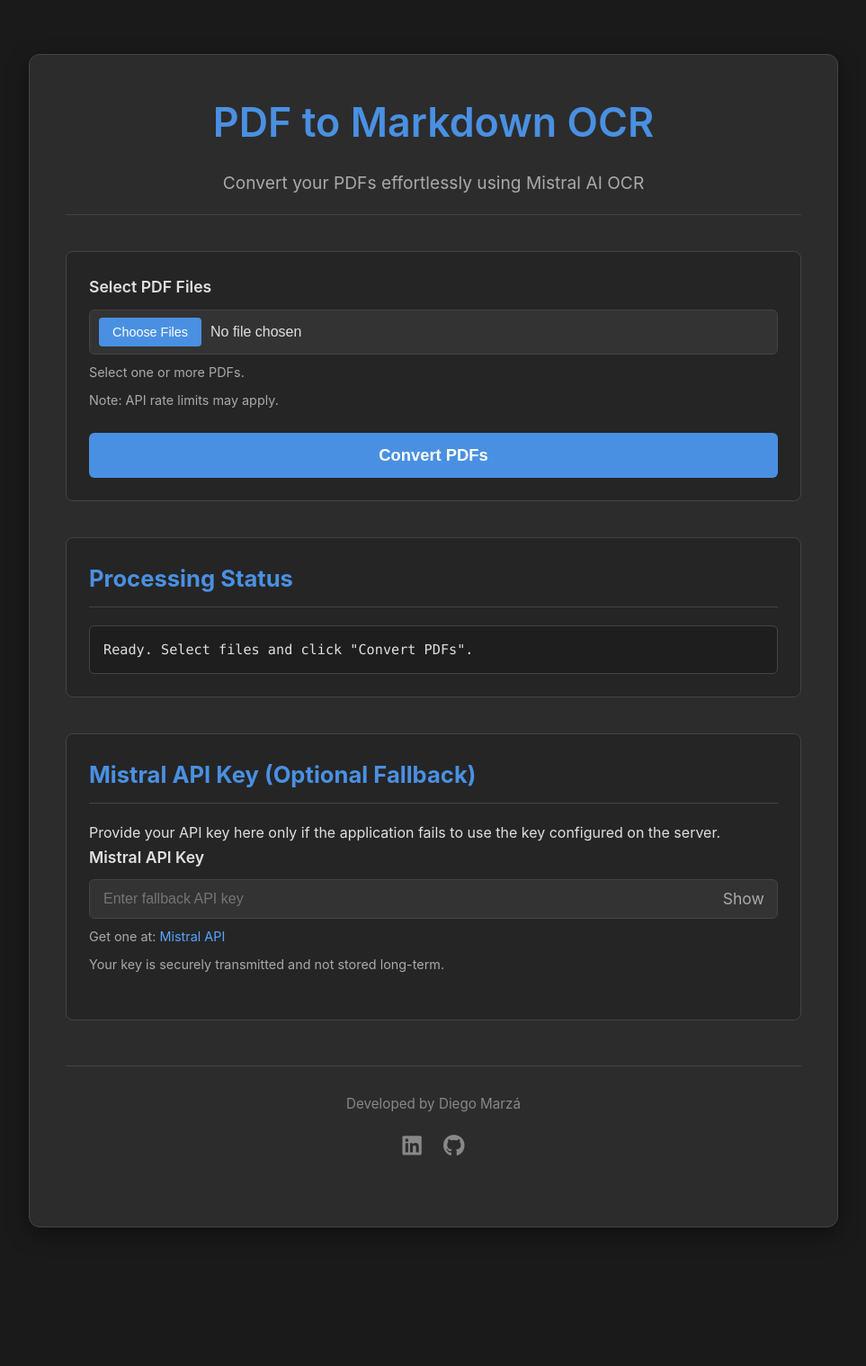
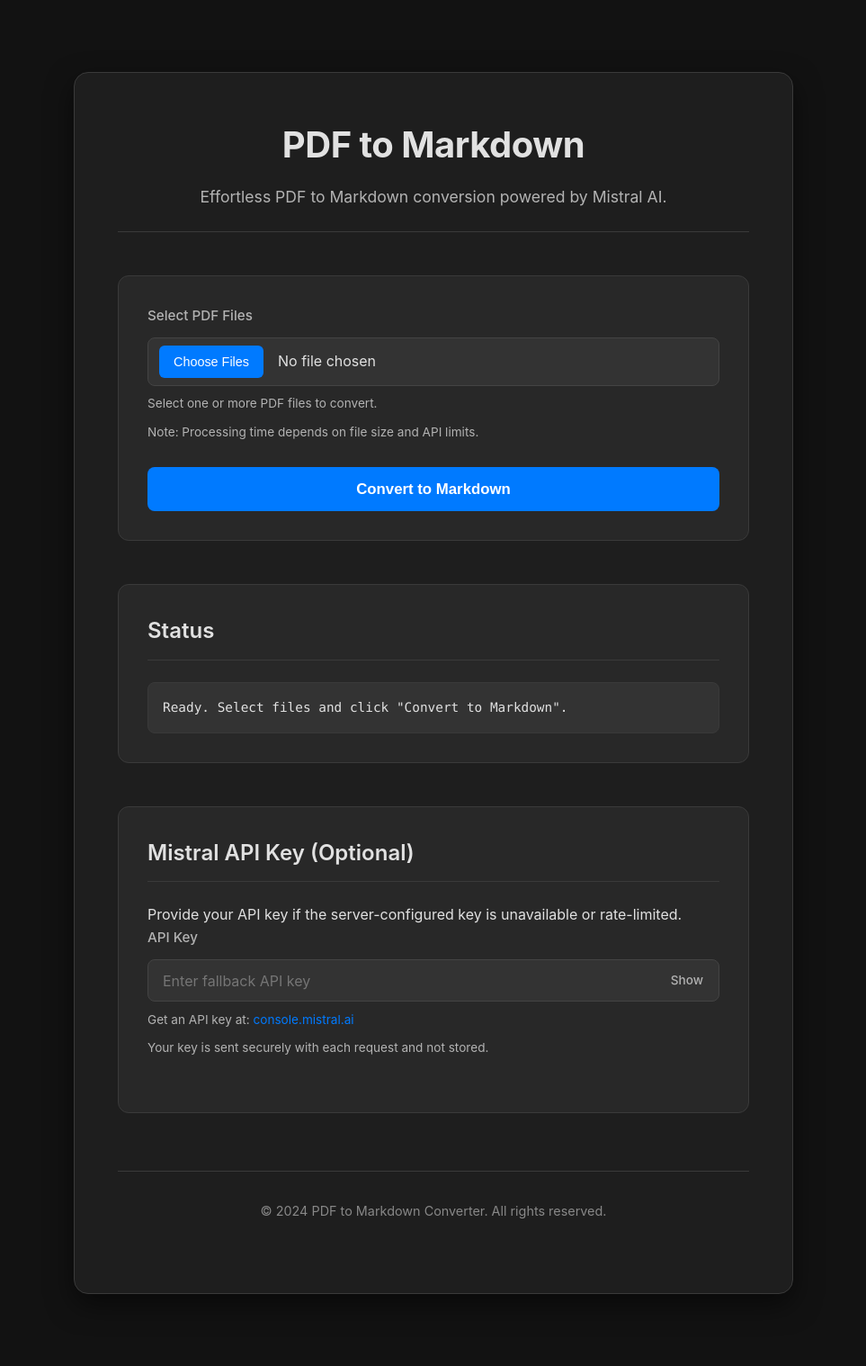
Before and after one commit to hunmac9/mistralocr, a Flask app: page / in a window 1280 px wide. Shown: the whole page at 90% size, without its empty margins (158-1121 px from the left). Before the commit the page ends 1364 px from the top, so only its background shows below. Run offline with Flask 3, Linux system fonts and the light colour scheme; some libraries are stand-ins or nearby versions.

Commit message:
feat: Refactor UI with modern 'Silicon Valley' style and cleanup

```diff
--- a/app.py
+++ b/app.py
@@ -3,7 +3,6 @@ import json
 import base64
 import shutil
 import zipfile
-# import re # No longer needed
 from pathlib import Path
 from uuid import uuid4
 from flask import Flask, request, render_template, jsonify, send_from_directory, url_for
@@ -294,7 +293,7 @@ def handle_process():
         # Return session_id along with results for constructing image URLs on frontend
         return jsonify({
             "success": True,
-            "session_id": session_id, # ADDED session_id here
+            "session_id": session_id,
             "results": processed_files_results, # Renamed from 'downloads'
             "errors": processing_errors
         }), 200
--- a/static/style.css
+++ b/static/style.css
@@ -1,165 +1,172 @@
-/* General Reset and Base Styles */
+/* Silicon Valley Inspired - Clean & Modern Dark Theme */
 :root {
-  --bg-color: #1a1a1a; /* Dark background */
-  --text-color: #e0e0e0; /* Light text */
-  --primary-color: #4a90e2; /* A modern blue */
-  --primary-hover-color: #357abd;
-  --secondary-bg-color: #2c2c2c; /* Slightly lighter dark for containers */
-  --border-color: #444; /* Darker border */
-  --input-bg-color: #333;
-  --input-text-color: #e0e0e0;
-  --link-color: #58a6ff; /* Brighter blue for links */
-  --link-hover-color: #79b8ff;
-  --error-color: #f85149;
-  --success-color: #2ea043;
+  --bg-color: #121212; /* Very dark background */
+  --text-color: #e1e1e1; /* Off-white text */
+  --text-secondary-color: #b3b3b3; /* Lighter gray for secondary text */
+  --primary-color: #007aff; /* Apple's blue - vibrant */
+  --primary-hover-color: #005ecb; /* Darker blue on hover */
+  --container-bg-color: #1e1e1e; /* Dark gray for containers */
+  --section-bg-color: #282828; /* Slightly lighter gray for sections */
+  --input-bg-color: #333333;
+  --input-border-color: #444444;
+  --input-focus-border-color: var(--primary-color);
+  --input-focus-shadow: rgba(0, 122, 255, 0.25);
+  --link-color: var(--primary-color);
+  --link-hover-color: #58a6ff; /* Lighter blue for link hover */
+  --error-color: #ff3b30; /* Apple's red */
+  --success-color: #34c759; /* Apple's green */
   --loader-color: var(--primary-color);
-  --shadow-color: rgba(0, 0, 0, 0.4);
-  --tagline-color: #aaa;
+  --shadow-color: rgba(0, 0, 0, 0.5);
+  --border-color: #3a3a3a; /* Subtle border color */
   --footer-text-color: #888;
-  --footer-icon-color: #888;
-  --footer-icon-hover-color: var(--link-color);
-  --section-bg-color: #252525; /* Background for sections like form, status */
-  --pre-bg-color: #1e1e1e; /* Background for code/pre blocks */
-  --pre-border-color: var(--border-color);
-  --download-item-bg: var(--secondary-bg-color);
-  --download-item-border: var(--border-color);
+
+  --font-sans: "Inter", -apple-system, BlinkMacSystemFont, "Segoe UI", Roboto, Helvetica, Arial, sans-serif, "Apple Color Emoji", "Segoe UI Emoji", "Segoe UI Symbol";
+  --font-mono: "SFMono-Regular", Consolas, "Liberation Mono", Menlo, Courier, monospace;
 }
 
-* {
+/* Global Resets & Base Styles */
+*,
+*::before,
+*::after {
   box-sizing: border-box;
   margin: 0;
   padding: 0;
 }
 
+html {
+  font-size: 16px; /* Base font size */
+}
+
 body {
-  font-family: -apple-system, BlinkMacSystemFont, "Segoe UI", Roboto, Helvetica, Arial, sans-serif;
+  font-family: var(--font-sans);
   background-color: var(--bg-color);
   color: var(--text-color);
   line-height: 1.6;
-  padding: 20px;
-  transition: background-color 0.3s, color 0.3s;
+  padding: 2rem;
+  -webkit-font-smoothing: antialiased;
+  -moz-osx-font-smoothing: grayscale;
+  transition: background-color 0.2s ease-in-out, color 0.2s ease-in-out;
 }
 
-/* Container */
+/* Main Container */
 .container {
-  max-width: 900px;
-  margin: 40px auto;
-  background-color: var(--secondary-bg-color);
-  padding: 40px;
-  border-radius: 12px;
-  box-shadow: 0 8px 25px var(--shadow-color);
+  max-width: 800px; /* Slightly narrower for focus */
+  margin: 3rem auto;
+  background-color: var(--container-bg-color);
+  padding: 3rem;
+  border-radius: 16px; /* More rounded corners */
+  box-shadow: 0 12px 30px var(--shadow-color);
   border: 1px solid var(--border-color);
 }
 
 /* Header */
 header {
   text-align: center;
-  margin-bottom: 40px;
+  margin-bottom: 3rem;
+  padding-bottom: 1.5rem;
   border-bottom: 1px solid var(--border-color);
-  padding-bottom: 20px;
 }
 
 header h1 {
-  color: var(--primary-color);
-  font-size: 2.8em;
-  font-weight: 600;
-  margin-bottom: 15px;
+  color: var(--text-color); /* Use main text color for title */
+  font-size: 2.5rem; /* Slightly smaller */
+  font-weight: 700; /* Bolder */
+  margin-bottom: 0.75rem;
+  letter-spacing: -0.5px;
 }
 
 .tagline {
-  font-size: 1.2em;
-  color: var(--tagline-color);
+  font-size: 1.1rem;
+  color: var(--text-secondary-color);
 }
 
-/* Main Sections */
+/* Sections */
 main section {
-  margin-bottom: 40px;
-  padding: 25px;
+  margin-bottom: 3rem;
+  padding: 2rem;
   background-color: var(--section-bg-color);
-  border-radius: 8px;
+  border-radius: 12px; /* Consistent rounding */
   border: 1px solid var(--border-color);
 }
 
 main section h2 {
-    margin-bottom: 20px;
-    font-size: 1.6em;
-    color: var(--primary-color);
+    margin-bottom: 1.5rem;
+    font-size: 1.5rem;
+    font-weight: 600;
+    color: var(--text-color);
     border-bottom: 1px solid var(--border-color);
-    padding-bottom: 10px;
+    padding-bottom: 0.75rem;
 }
 
-.form-section {
-  /* Inherits section styles */
-}
-
+/* Form Styling */
 .form-group {
-  margin-bottom: 25px;
+  margin-bottom: 1.75rem;
 }
 
 label {
   display: block;
-  font-weight: 600;
-  margin-bottom: 10px;
-  color: var(--text-color);
-  font-size: 1.1em;
+  font-weight: 500; /* Medium weight */
+  margin-bottom: 0.75rem;
+  color: var(--text-secondary-color);
+  font-size: 0.95rem;
 }
 
 input[type="password"],
 input[type="text"],
 input[type="file"] {
   width: 100%;
-  padding: 12px 15px;
-  border: 1px solid var(--border-color);
-  border-radius: 6px;
-  font-size: 1em;
+  padding: 0.8rem 1rem;
+  border: 1px solid var(--input-border-color);
+  border-radius: 8px; /* Softer rounding */
+  font-size: 1rem;
   background-color: var(--input-bg-color);
-  color: var(--input-text-color);
-  transition: border-color 0.3s, box-shadow 0.3s;
+  color: var(--text-color);
+  transition: border-color 0.2s ease, box-shadow 0.2s ease;
+  font-family: inherit; /* Ensure consistent font */
 }
 
 input[type="password"]:focus,
 input[type="text"]:focus,
 input[type="file"]:focus {
   outline: none;
-  border-color: var(--primary-color);
-  box-shadow: 0 0 0 3px rgba(74, 144, 226, 0.3); /* Focus ring */
+  border-color: var(--input-focus-border-color);
+  box-shadow: 0 0 0 3px var(--input-focus-shadow);
 }
 
 input[type="file"] {
-  padding: 8px 10px;
+  padding: 0.5rem 0.75rem; /* Adjust padding for file input */
   cursor: pointer;
 }
 
-/* Style file input button */
 input[type="file"]::file-selector-button {
     background-color: var(--primary-color);
-    color: #fff;
-    padding: 8px 15px;
+    color: #ffffff;
+    padding: 0.6rem 1rem;
     border: none;
-    border-radius: 4px;
+    border-radius: 6px;
     cursor: pointer;
-    font-size: 0.9em;
-    transition: background-color 0.3s ease;
-    margin-right: 10px;
+    font-size: 0.9rem;
+    font-weight: 500;
+    transition: background-color 0.2s ease;
+    margin-right: 1rem;
 }
 
 input[type="file"]::file-selector-button:hover {
     background-color: var(--primary-hover-color);
 }
 
-
+/* Password Toggle */
 .password-toggle-group {
   display: flex;
   align-items: center;
-  position: relative; /* Needed for potential absolute positioning of toggle */
+  position: relative;
 }
 
 .password-toggle-group input[type="password"] {
-    padding-right: 40px; /* Space for the toggle */
+    padding-right: 50px; /* More space for toggle text */
 }
 
 .password-toggle-group input[type="checkbox"] {
-    /* Hide the default checkbox */
     opacity: 0;
     position: absolute;
     width: 1px;
@@ -168,72 +175,75 @@ input[type="file"]::file-selector-button:hover {
 
 .toggle-label {
   position: absolute;
-  right: 10px;
+  right: 12px;
   top: 50%;
   transform: translateY(-50%);
   cursor: pointer;
-  font-weight: normal;
-  color: var(--tagline-color);
-  user-select: none; /* Prevent text selection */
-  padding: 5px;
+  font-weight: 500;
+  font-size: 0.85rem;
+  color: var(--text-secondary-color);
+  user-select: none;
+  padding: 4px 6px;
+  border-radius: 4px;
+  transition: color 0.2s ease, background-color 0.2s ease;
 }
 
 .toggle-label:hover {
     color: var(--text-color);
+    background-color: rgba(255, 255, 255, 0.1);
 }
 
-/* Show/Hide text based on checkbox state */
-#api-key-toggle:not(:checked) + .toggle-label::after {
-    content: 'Show';
-}
-#api-key-toggle:checked + .toggle-label::after {
-    content: 'Hide';
-}
+#api-key-toggle:not(:checked) + .toggle-label::after { content: 'Show'; }
+#api-key-toggle:checked + .toggle-label::after { content: 'Hide'; }
 
-
-button#submit-btn { /* More specific selector */
+/* Submit Button */
+button#submit-btn {
   background-color: var(--primary-color);
-  color: #fff;
-  padding: 14px 30px;
+  color: #ffffff;
+  padding: 0.9rem 1.5rem;
   border: none;
-  border-radius: 6px;
+  border-radius: 8px;
   cursor: pointer;
-  font-size: 1.15em;
+  font-size: 1.05rem;
   font-weight: 600;
-  transition: background-color 0.3s ease, transform 0.1s ease;
-  display: block; /* Make button block level */
-  width: 100%; /* Full width */
-  margin-top: 10px;
+  transition: background-color 0.2s ease, transform 0.1s ease;
+  display: block;
+  width: 100%;
+  margin-top: 1rem;
 }
 
 button#submit-btn:hover {
   background-color: var(--primary-hover-color);
-  transform: translateY(-1px); /* Subtle lift */
+  transform: translateY(-2px); /* Slightly more lift */
+  box-shadow: 0 4px 10px rgba(0, 122, 255, 0.2);
 }
 
 button#submit-btn:active {
-    transform: translateY(0px); /* Press down effect */
+    transform: translateY(0px);
+    box-shadow: none;
 }
 
-
 button:disabled {
-  background-color: #555; /* Darker disabled state */
-  color: #999;
+  background-color: #444; /* Adjusted disabled state */
+  color: #888;
   cursor: not-allowed;
   transform: none;
+  box-shadow: none;
 }
 
+/* Helper Text */
 small {
   display: block;
-  margin-top: 8px;
-  font-size: 0.9em;
-  color: var(--tagline-color);
+  margin-top: 0.6rem;
+  font-size: 0.85rem;
+  color: var(--text-secondary-color);
 }
 
+/* Links */
 a {
   color: var(--link-color);
   text-decoration: none;
-  transition: color 0.3s ease;
+  transition: color 0.2s ease;
 }
 
 a:hover {
@@ -241,44 +251,43 @@ a:hover {
   text-decoration: underline;
 }
 
-/* Status, Results, Preview, and Error Areas */
-.status-section,
-.results-section,
-.preview-section,
-.error-section {
-  /* Inherits section styles */
+/* Status, Results, Preview, Error Areas */
+#status-log,
+#error-message,
+.markdown-preview pre {
+  white-space: pre-wrap;
+  word-wrap: break-word;
+  max-height: 400px; /* Increased max height */
+  overflow-y: auto;
+  background-color: var(--input-bg-color); /* Use input background for consistency */
+  color: var(--text-secondary-color);
+  padding: 1rem;
+  border: 1px solid var(--border-color);
+  border-radius: 8px;
+  font-family: var(--font-mono);
+  font-size: 0.9rem;
+  line-height: 1.6;
 }
 
-#status-log,
-#error-message {
-  white-space: pre-wrap;
-  word-wrap: break-word;
-  max-height: 350px;
-  overflow-y: auto;
-  background-color: var(--pre-bg-color);
-  color: var(--text-color);
-  padding: 15px;
-  border: 1px solid var(--pre-border-color);
-  border-radius: 6px;
-  font-family: "SFMono-Regular", Consolas, "Liberation Mono", Menlo, Courier, monospace;
-  font-size: 0.95em;
-  line-height: 1.5;
+#status-log {
+  color: var(--text-color); /* Status log can be primary text color */
 }
 
 #error-message {
     color: var(--error-color);
-    border-color: var(--error-color);
+    border-color: rgba(255, 59, 48, 0.5); /* Softer error border */
+    background-color: rgba(255, 59, 48, 0.1); /* Slight red background */
 }
 
 /* Loader */
 .loader {
-  border: 4px solid rgba(255, 255, 255, 0.2); /* Lighter border for dark mode */
+  border: 4px solid rgba(255, 255, 255, 0.15);
   border-top: 4px solid var(--loader-color);
   border-radius: 50%;
-  width: 35px;
-  height: 35px;
-  animation: spin 1s linear infinite;
-  margin: 20px auto; /* More spacing */
+  width: 30px; /* Slightly smaller */
+  height: 30px;
+  animation: spin 0.8s linear infinite;
+  margin: 1.5rem auto;
 }
 
 @keyframes spin {
@@ -293,89 +302,82 @@ a:hover {
 }
 
 #download-links li {
-  background-color: var(--download-item-bg);
-  padding: 15px 20px;
-  border: 1px solid var(--download-item-border);
-  border-radius: 6px;
-  margin-bottom: 12px;
+  background-color: transparent; /* Remove background */
+  padding: 1rem 0; /* Vertical padding only */
+  border: none; /* Remove border */
+  border-bottom: 1px solid var(--border-color); /* Use bottom border as separator */
+  margin-bottom: 0; /* Remove margin */
   display: flex;
   align-items: center;
   justify-content: space-between;
-  transition: background-color 0.3s;
+  transition: background-color 0.2s ease;
+}
+
+#download-links li:last-child {
+    border-bottom: none; /* No border for the last item */
 }
 
 #download-links li:hover {
-    background-color: #383838; /* Slightly lighter on hover */
+    background-color: rgba(255, 255, 255, 0.05); /* Subtle hover */
 }
 
+#download-links a {
+  font-weight: 500;
+  color: var(--link-color);
+  display: inline-flex; /* Align icon and text */
+  align-items: center;
+  gap: 0.5rem; /* Space between icon and text */
+}
 
-#download-links a {
-  font-weight: 600;
-  color: var(--link-color);
+#download-links a::before {
+  content: '\f019'; /* FontAwesome download icon */
+  font-family: "Font Awesome 6 Free";
+  font-weight: 900;
+  font-size: 0.9em;
 }
 
 /* Preview Section */
-.preview-section {
-  /* Inherits section styles */
-}
-
 #preview-content .preview-item {
-  background-color: var(--secondary-bg-color);
+  background-color: var(--container-bg-color); /* Match main container bg */
   border: 1px solid var(--border-color);
-  border-radius: 6px;
-  padding: 20px;
-  margin-bottom: 25px;
+  border-radius: 12px;
+  padding: 1.5rem;
+  margin-bottom: 2rem;
 }
 
 #preview-content h3 {
-  color: var(--primary-color);
+  color: var(--text-color);
   border-bottom: 1px solid var(--border-color);
-  padding-bottom: 10px;
-  margin-bottom: 20px;
-  font-size: 1.3em;
-}
-
-.markdown-preview pre {
-  white-space: pre-wrap;
-  word-wrap: break-word;
-  max-height: 450px;
-  overflow-y: auto;
-  background-color: var(--pre-bg-color);
-  color: var(--text-color);
-  padding: 15px;
-  border-radius: 6px;
-  border: 1px solid var(--pre-border-color);
-  font-family: "SFMono-Regular", Consolas, "Liberation Mono", Menlo, Courier, monospace;
-  font-size: 0.95em;
-  line-height: 1.5;
+  padding-bottom: 0.75rem;
+  margin-bottom: 1.5rem;
+  font-size: 1.2rem;
+  font-weight: 600;
 }
 
 /* Footer */
 footer {
   text-align: center;
-  padding: 30px 10px;
+  padding: 2rem 1rem;
   border-top: 1px solid var(--border-color);
-  margin-top: 50px;
+  margin-top: 4rem;
   color: var(--footer-text-color);
-  font-size: 0.95em;
+  font-size: 0.9rem;
 }
 
 footer p {
-  margin-bottom: 15px;
+  margin-bottom: 0; /* Remove margin if only one line */
 }
 
+/* Remove social icons styling as they will be removed from HTML */
 footer .social-icons a {
-  margin: 0 10px;
-  color: var(--footer-icon-color);
-  font-size: 1.6em;
-  transition: color 0.3s ease;
+ display: none;
 }
 
-footer .social-icons a:hover {
-  color: var(--footer-icon-hover-color);
-}
 
 /* Utility class for hiding elements */
 .hidden {
     display: none !important;
 }
+
+/* Add Inter font */
+@import url('https://fonts.googleapis.com/css2?family=Inter:wght@400;500;600;700&display=swap');
--- a/templates/index.html
+++ b/templates/index.html
@@ -5,18 +5,16 @@
   <meta name="viewport" content="width=device-width, initial-scale=1">
   <title>PDF to Markdown OCR</title>
   <link rel="stylesheet" href="{{ url_for('static', filename='style.css') }}">
-  <!-- Updated FontAwesome CDN -->
+  <!-- FontAwesome for Icons -->
   <link rel="stylesheet" href="https://cdnjs.cloudflare.com/ajax/libs/font-awesome/6.4.0/css/all.min.css" crossorigin="anonymous" />
-
-  <!-- For Markdown Preview -->
+  <!-- Marked.js for Markdown Preview -->
   <script src="https://cdn.jsdelivr.net/npm/marked/marked.min.js"></script>
-  <!-- Removed MathJax and Polyfill.io for simplicity -->
 </head>
 <body>
   <div class="container">
     <header>
-      <h1>PDF to Markdown OCR</h1>
-      <p class="tagline">Convert your PDFs effortlessly using Mistral AI OCR</p>
+      <h1>PDF to Markdown</h1>
+      <p class="tagline">Effortless PDF to Markdown conversion powered by Mistral AI.</p>
     </header>
 
     <main>
@@ -25,60 +23,57 @@
           <div class="form-group">
             <label for="pdf-files">Select PDF Files</label>
             <input type="file" id="pdf-files" name="pdf_files" accept=".pdf" multiple required>
-            <small>Select one or more PDFs.</small>
-            <small>Note: API rate limits may apply.</small>
+            <small>Select one or more PDF files to convert.</small>
+            <small>Note: Processing time depends on file size and API limits.</small>
           </div>
-          <button type="submit" id="submit-btn">Convert PDFs</button>
+          <button type="submit" id="submit-btn">Convert to Markdown</button>
         </form>
       </section>
 
       <section id="status-area" class="status-section">
-        <h2>Processing Status</h2>
-        <pre id="status-log">Ready. Select files and click "Convert PDFs".</pre>
+        <h2>Status</h2>
+        <pre id="status-log">Ready. Select files and click "Convert to Markdown".</pre>
         <div class="loader" id="loader" style="display: none;"></div>
       </section>
 
       <section id="results-area" class="results-section" style="display: none;">
         <h2>Downloads</h2>
-        <p>Download the ZIP archive(s) containing your Markdown files and images.</p>
+        <p>Download ZIP archives containing your Markdown files and extracted images.</p>
         <ul id="download-links"></ul>
       </section>
 
       <section id="preview-area" class="preview-section" style="display: none;">
-        <h2>Previews</h2>
+        <h2>Markdown Previews</h2>
         <div id="preview-content"></div>
       </section>
 
       <section id="error-area" class="error-section" style="display: none;">
-        <h2>Error</h2>
+        <h2>Errors</h2>
         <pre id="error-message" class="error"></pre>
       </section>
 
-      <!-- Moved API Key Section -->
+      <!-- API Key Section -->
       <section id="api-key-section" class="api-key-section">
-        <h2>Mistral API Key (Optional Fallback)</h2>
-        <p>Provide your API key here only if the application fails to use the key configured on the server.</p>
+        <h2>Mistral API Key (Optional)</h2>
+        <p>Provide your API key if the server-configured key is unavailable or rate-limited.</p>
         <div class="form-group">
-          <label for="api-key">Mistral API Key</label>
+          <label for="api-key">API Key</label>
           <div class="password-toggle-group">
             <input type="password" id="api-key" name="api_key" placeholder="Enter fallback API key">
             <input type="checkbox" id="api-key-toggle">
             <label for="api-key-toggle" class="toggle-label"></label> <!-- Text set via CSS -->
           </div>
-          <small>Get one at: <a href="https://console.mistral.ai/api-keys" target="_blank">Mistral API</a></small>
-          <small>Your key is securely transmitted and not stored long-term.</small>
+          <small>Get an API key at: <a href="https://console.mistral.ai/api-keys" target="_blank" rel="noopener noreferrer">console.mistral.ai</a></small>
+          <small>Your key is sent securely with each request and not stored.</small>
         </div>
       </section>
-      <!-- End Moved API Key Section -->
+      <!-- End API Key Section -->
 
     </main>
 
     <footer>
-      <p>Developed by Diego Marzá</p>
-      <div class="social-icons">
-        <a href="https://www.linkedin.com/in/diegomarza/" target="_blank" title="LinkedIn"><i class="fab fa-linkedin"></i></a>
-        <a href="https://github.com/diegomarzaa/pdf-ocr-obsidian/" target="_blank" title="GitHub"><i class="fab fa-github"></i></a>
-      </div>
+      <p>&copy; 2024 PDF to Markdown Converter. All rights reserved.</p>
+      <!-- Social icons removed -->
     </footer>
   </div>
 
```
